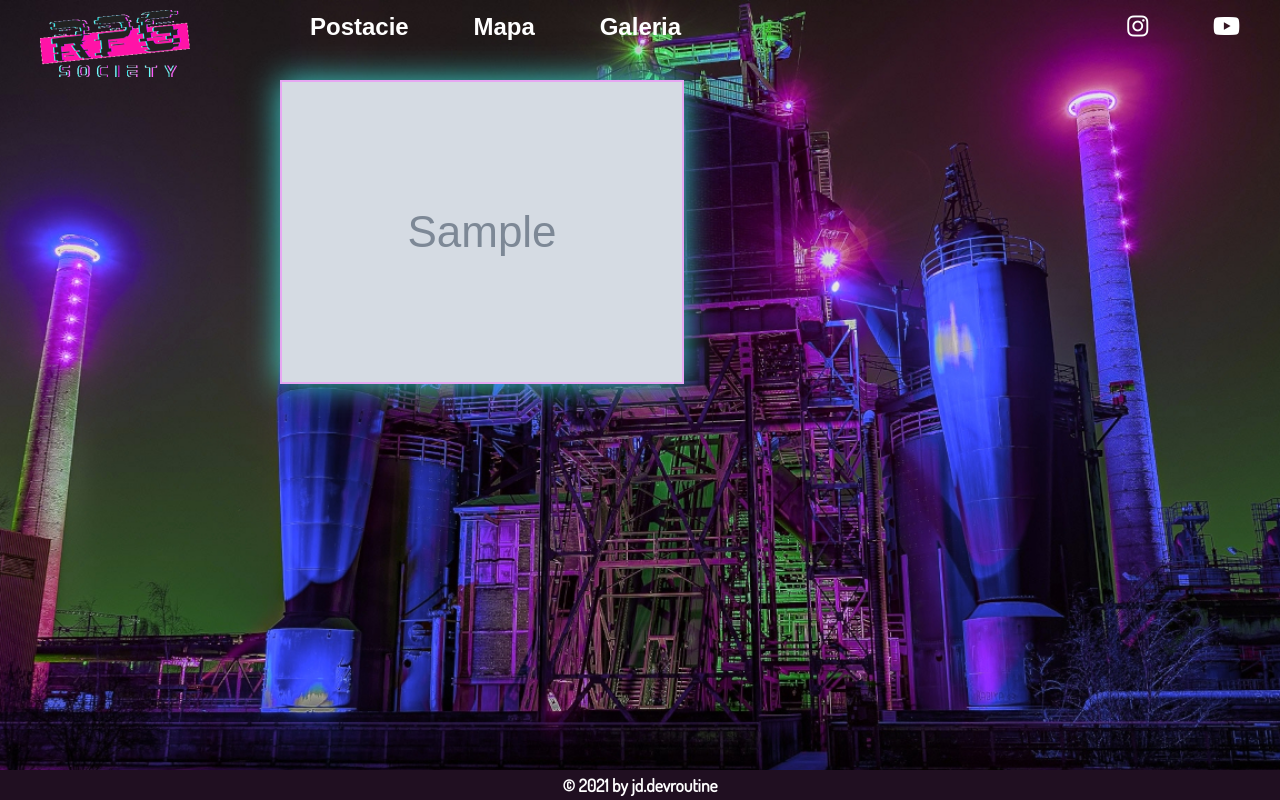
After one commit to jdroutine/rpgsociety, a Django app: page /map in a window 1280 px wide. The commit adds this page. Run offline with Django 3.2, Linux system fonts and the light colour scheme; tables that the repository leaves empty hold one stand-in row (values such as "Sample post"); grey boxes marked "Sample" are stand-in pictures; some libraries are stand-ins or nearby versions; some web fonts are replaced.

Commit message:
map template added

```diff
--- a/rpgsociety/characterCard/static/css/style.css
+++ b/rpgsociety/characterCard/static/css/style.css
@@ -218,6 +218,13 @@ aside img {
     font-weight: bold;
     color: var(--border-color);
 }
+/*mapa*/
+#map img{
+    border: var(--border-color) 2px solid;
+    box-shadow: 0px 0px 30px var(--hover-color);
+    margin-bottom: 50px;
+}
+
 /*stopka*/
 footer {
     display: flex;
@@ -227,7 +234,7 @@ footer {
     height: 30px;
     background-color: var(--main-color);
     color: white;
-    position: absolute;
+    position: fixed;
     bottom: 0;
 }
 @media screen and (max-width: 1024px) {
@@ -339,4 +346,10 @@ footer {
         padding-top: 20px;
         font-size: 20px;
     }
+    #map{
+        margin-top: 150px;
+    }
+    #map img{
+        margin:10px;
+    }
 }
--- a/rpgsociety/characterCard/templates/character.html
+++ b/rpgsociety/characterCard/templates/character.html
@@ -8,7 +8,7 @@
 
         <div>
             <h2>{{character.name}}</h2>
-            <img src="../static/images/anders.jpg" alt="">
+            <img src="{{character.avatar.url}}" alt="">
             <p>Typ:&nbsp;<span>{{character.type}} </span></p>
             <p>Wiek:&nbsp;<span>{{character.age}}</span></p>
             <p>Stan:&nbsp;<span>{{character.status}}</span></p>
--- a/rpgsociety/characterCard/templates/index.html
+++ b/rpgsociety/characterCard/templates/index.html
@@ -21,7 +21,7 @@
         <ul>
             <div id="nav-links">
                 <li><a href="{% url 'character' %}">Postacie</a></li>
-                <li><a href="">Mapa</a></li>
+                <li><a href="{% url 'map' %}">Mapa</a></li>
                 <li><a href="">Galeria</a></li>
                 <div id="social-links">
                     <li><a href="https://www.instagram.com/jd.devroutine/"><i class="fab fa-instagram"></i></a></li>
--- /dev/null
+++ b/rpgsociety/characterCard/templates/map.html
@@ -0,0 +1,13 @@
+{% extends 'index.html' %}
+
+{% block content %}
+<aside id="map">
+
+    {% for map in map_list %}
+
+    <!--<h2>{{map.title}}</h2>-->
+    <img src="{{map.image.url}}" alt="">
+
+    {% endfor %}
+</aside>
+{% endblock content %}
```
